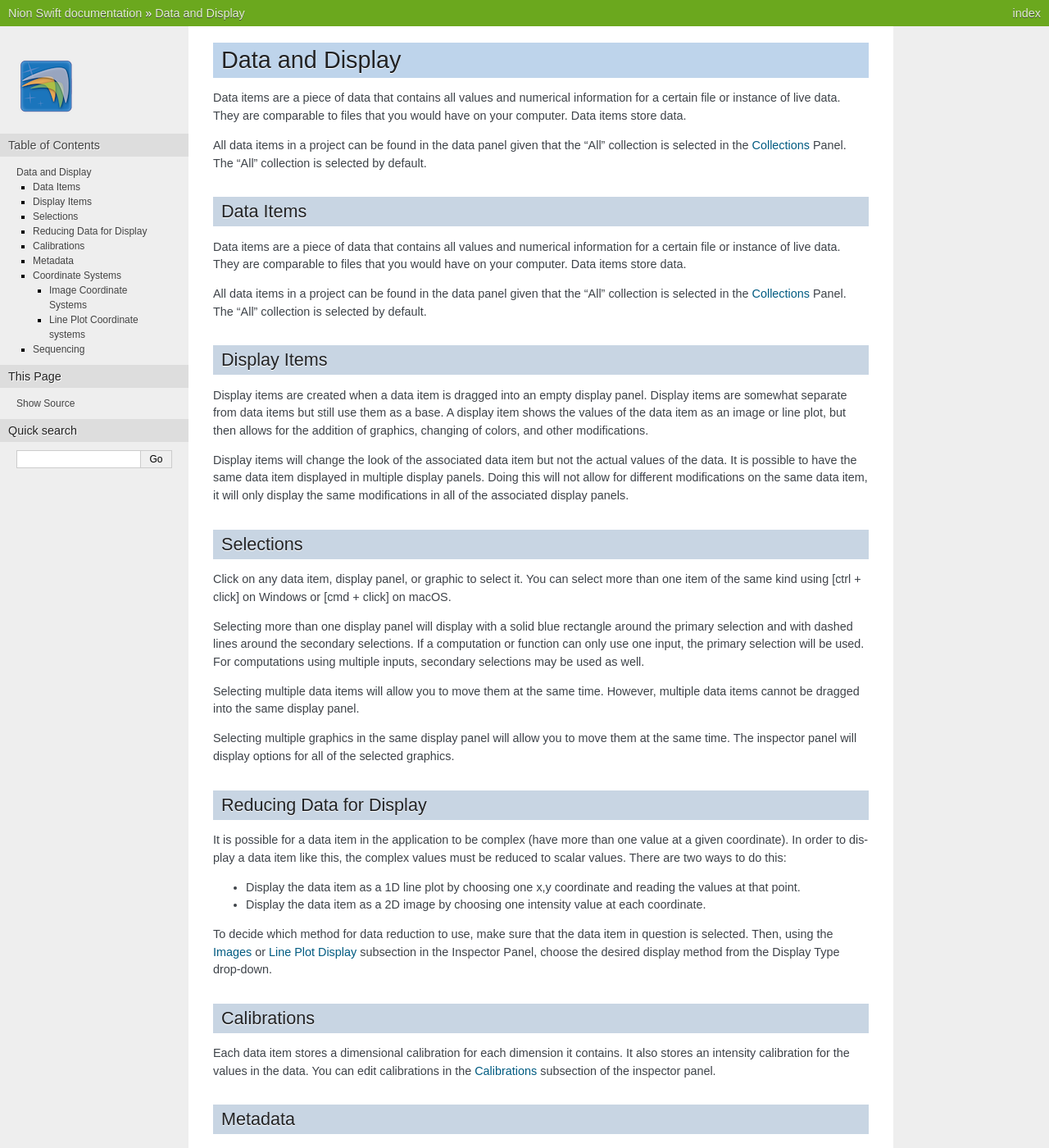
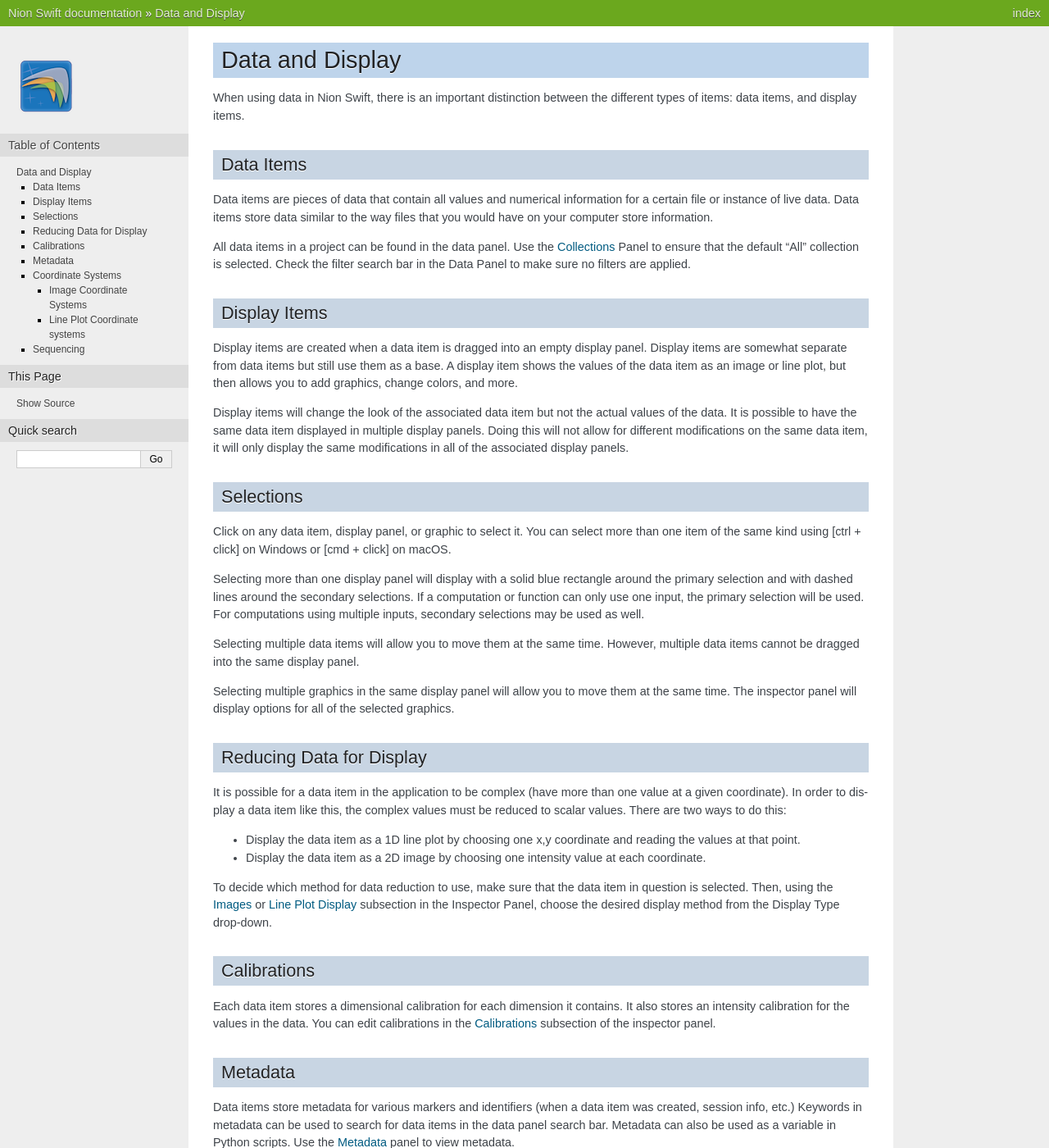
Before and after one commit to nion-software/nionswift, a Sphinx documentation site: the page built from docs/data.rst, in a window 1280 px wide and 1400 px high. Shown: the whole window at 82% size. Built offline with Sphinx 7.4.7, drawn with Linux system fonts in a browser that asks for light colours; some of the changed text lies outside the part shown.

Commit message:
Simplicity Improvements

```diff
--- a/docs/data.rst
+++ b/docs/data.rst
@@ -4,23 +4,21 @@
 ****************
 Data and Display
 ****************
-Data items are a piece of data that contains all values and numerical information for a certain file or instance of live data. They are comparable to files that you would have on your computer. Data items store data.
-
-All data items in a project can be found in the data panel given that the “All” collection is selected in the :ref:`collections panel` Panel. The “All” collection is selected by default.
+When using data in Nion Swift, there is an important distinction between the different types of items: data items, and display items.
 
 .. _data-items:
 
 Data Items
 ==========
-Data items are a piece of data that contains all values and numerical information for a certain file or instance of live data. They are comparable to files that you would have on your computer. Data items store data.
+Data items are pieces of data that contain all values and numerical information for a certain file or instance of live data. Data items store data similar to the way files that you would have on your computer store information.
 
-All data items in a project can be found in the data panel given that the “All” collection is selected in the :ref:`collections panel` Panel. The “All” collection is selected by default.
+All data items in a project can be found in the data panel. Use the :ref:`collections panel` Panel to ensure that the default "All" collection is selected. Check the filter search bar in the Data Panel to make sure no filters are applied.
 
 .. _display-items:
 
 Display Items
 =============
-Display items are created when a data item is dragged into an empty display panel. Display items are somewhat separate from data items but still use them as a base. A display item shows the values of the data item as an image or line plot, but then allows for the addition of graphics, changing of colors, and other modifications.
+Display items are created when a data item is dragged into an empty display panel. Display items are somewhat separate from data items but still use them as a base. A display item shows the values of the data item as an image or line plot, but then allows you to add graphics, change colors, and more.
 
 Display items will change the look of the associated data item but not the actual values of the data. It is possible to have the same data item displayed in multiple display panels. Doing this will not allow for different modifications on the same data item, it will only display the same modifications in all of the associated display panels.
 
@@ -58,7 +56,7 @@ Each data item stores a dimensional calibration for each dimension it contains.
 
 Metadata
 ========
-Data items store metadata for various markers and identifiers. For example, metadata about when a data item was created will be stored. Keywords in metadata can be used to search for data items in the data panel search bar. Metadata can also be used as a variable in Python scripts. To view metadata, you can use the :ref:`metadata panel` panel.
+Data items store metadata for various markers and identifiers (when a data item was created, session info, etc.) Keywords in metadata can be used to search for data items in the data panel search bar. Metadata can also be used as a variable in Python scripts. Use the :ref:`metadata panel` panel to view metadata.
 
 .. _coordinate-systems:
 
@@ -106,4 +104,8 @@ Changing the coordinate system for a line plot will only change the values on th
 
 Sequencing
 ==========
-Sometimes a data item can have multiple 'instances' of data in sequence. For example, data gathered from a microscope over time might contain multiple images. Usually, we think of many images in sequence as a movie. Nion Swift can work with differently-dimensional data. Multi-dimensional data items are referred to as “collections” if they contain 1 or 2 dimensions and as “sequences” if they are higher-dimensional. This is not to be confused with the :ref:`collections panel` Panel which serves the function of organizing data items into separate folders. The terms "collection" and "sequence" are not typical in reference to this. More common terms are "navigation" and "signal."
+Sometimes a data item can have multiple 'instances' of data in sequence. For example, data gathered from a microscope over time might contain multiple images. This is similar to how a movie is just a series of images in sequence.
+
+Nion Swift can work with differently-dimensional data. Multi-dimensional data items are referred to as “collections” if they contain 1 or 2 dimensions and as “sequences” if they contain 3 or more dimensions.
+
+The term "Collection" here is not to be confused with the :ref:`collections panel` Panel which serves the function of organizing data items into separate folders. The terms "collection" and "sequence" are not typical in reference to this. More common terms are "navigation" and "signal."
```
